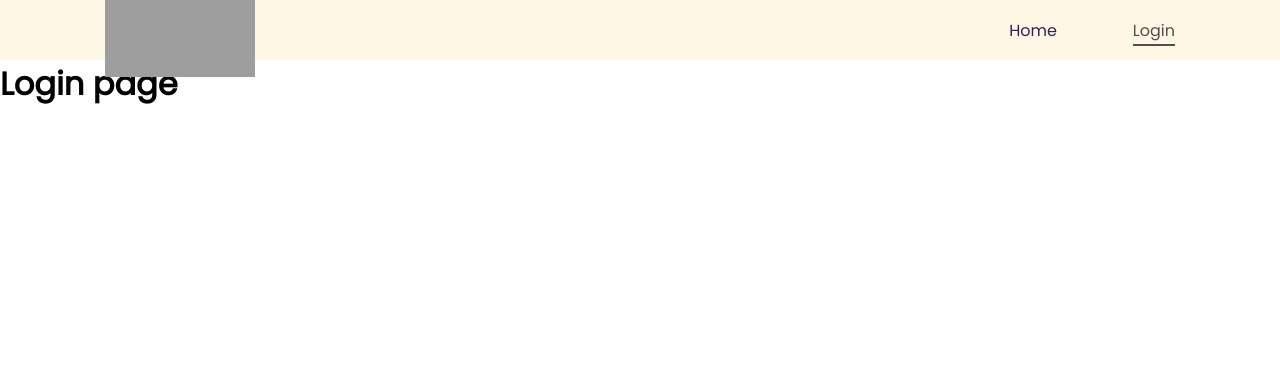
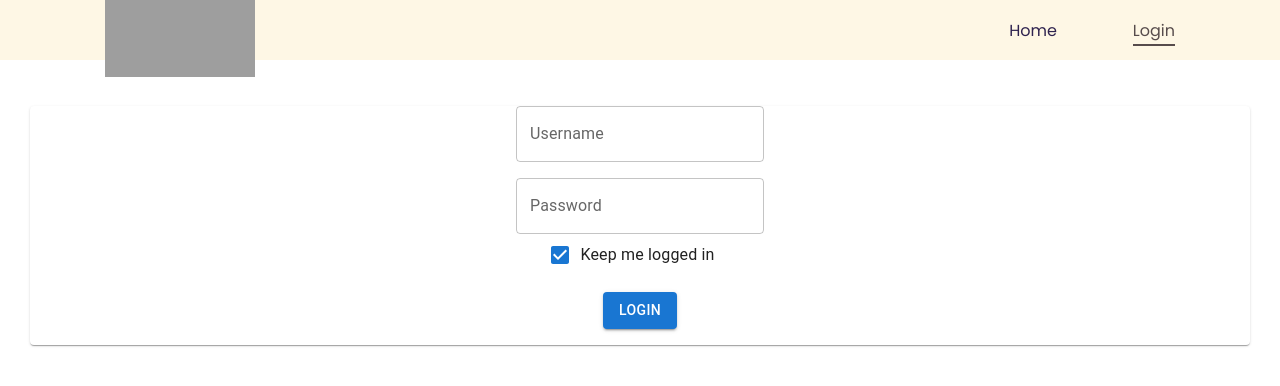
Before and after one commit to sshemantj/ssgateway-fe, a Next.js app: page /login in a window 1280 px wide. Shown: the top 386 px of the page. Built offline with nearby package versions, Linux system fonts and the light colour scheme; grey boxes are pictures that could not be loaded.

Commit message:
login page done

```diff
--- a/src/component/molecules/Navbar/navbar.module.scss
+++ b/src/component/molecules/Navbar/navbar.module.scss
@@ -79,6 +79,9 @@
     height: calc(100vh - 60px);
     transition: all 0.3s ease-in;
     overflow: hidden;
+    z-index: 100;
+    box-shadow: rgba(50, 50, 93, 0.25) 0px 6px 12px -2px,
+      rgba(0, 0, 0, 0.3) 0px 3px 7px -3px;
   }
 
   .nav-elements.active {
--- a/src/modules/LoginModule/index.tsx
+++ b/src/modules/LoginModule/index.tsx
@@ -1,10 +1,61 @@
-import React from "react";
+import React, { ChangeEvent, useState } from "react";
 import styles from "./login.module.scss";
+import {
+  Checkbox,
+  Grid,
+  TextField,
+  FormControlLabel,
+  Paper,
+  Button,
+} from "@mui/material";
 
 const LoginModule = () => {
+  const [checked, setChecked] = useState(true);
+
+  const handleChange = (event: ChangeEvent<HTMLInputElement>) => {
+    setChecked(event.target.checked);
+  };
+
   return (
-    <div>
-      <h1>Login page</h1>
+    <div className={styles.loginWrapper}>
+      <div style={{ padding: 30 }}>
+        <Paper>
+          <Grid
+            container
+            // spacing={3}
+            direction={"column"}
+            justifyContent={"center"}
+            alignItems={"center"}
+          >
+            <Grid item xs={12} margin={"0 0 1rem 0"}>
+              <TextField label="Username"></TextField>
+            </Grid>
+            <Grid item xs={12}>
+              <TextField label="Password" type={"password"}></TextField>
+            </Grid>
+            <Grid item xs={12}>
+              <FormControlLabel
+                control={
+                  <Checkbox
+                    checked={checked}
+                    onChange={handleChange}
+                    inputProps={{ "aria-label": "primary checkbox" }}
+                  />
+                }
+                label="Keep me logged in"
+              />
+            </Grid>
+            <Grid item xs={12}>
+              <Button
+                sx={{ width: "100%", margin: "1rem 0" }}
+                variant="contained"
+              >
+                Login
+              </Button>
+            </Grid>
+          </Grid>
+        </Paper>
+      </div>
     </div>
   );
 };
--- a/src/modules/LoginModule/login.module.scss
+++ b/src/modules/LoginModule/login.module.scss
@@ -0,0 +1,3 @@
+.loginWrapper {
+  margin-top: 1rem;
+}
```
